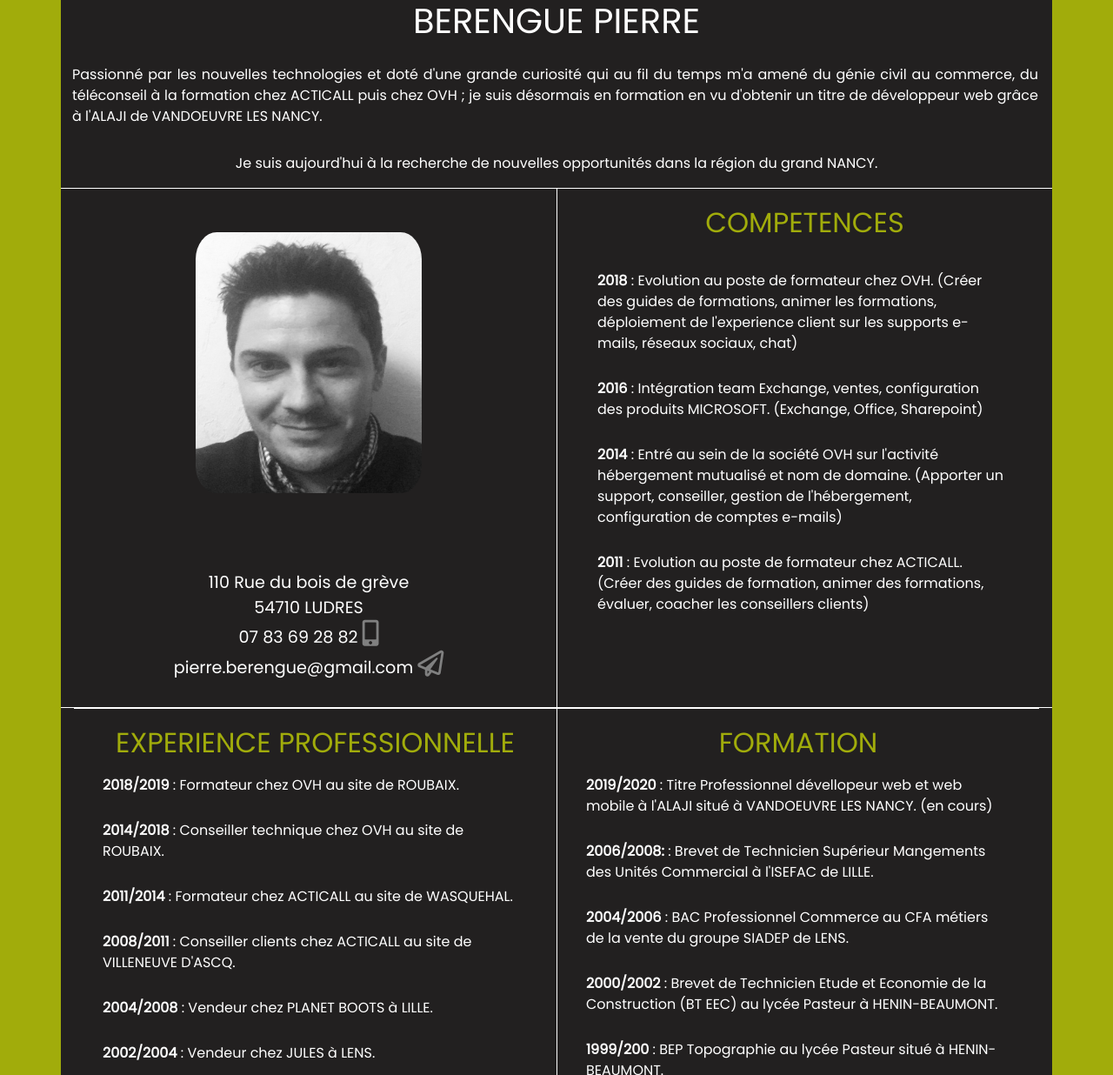
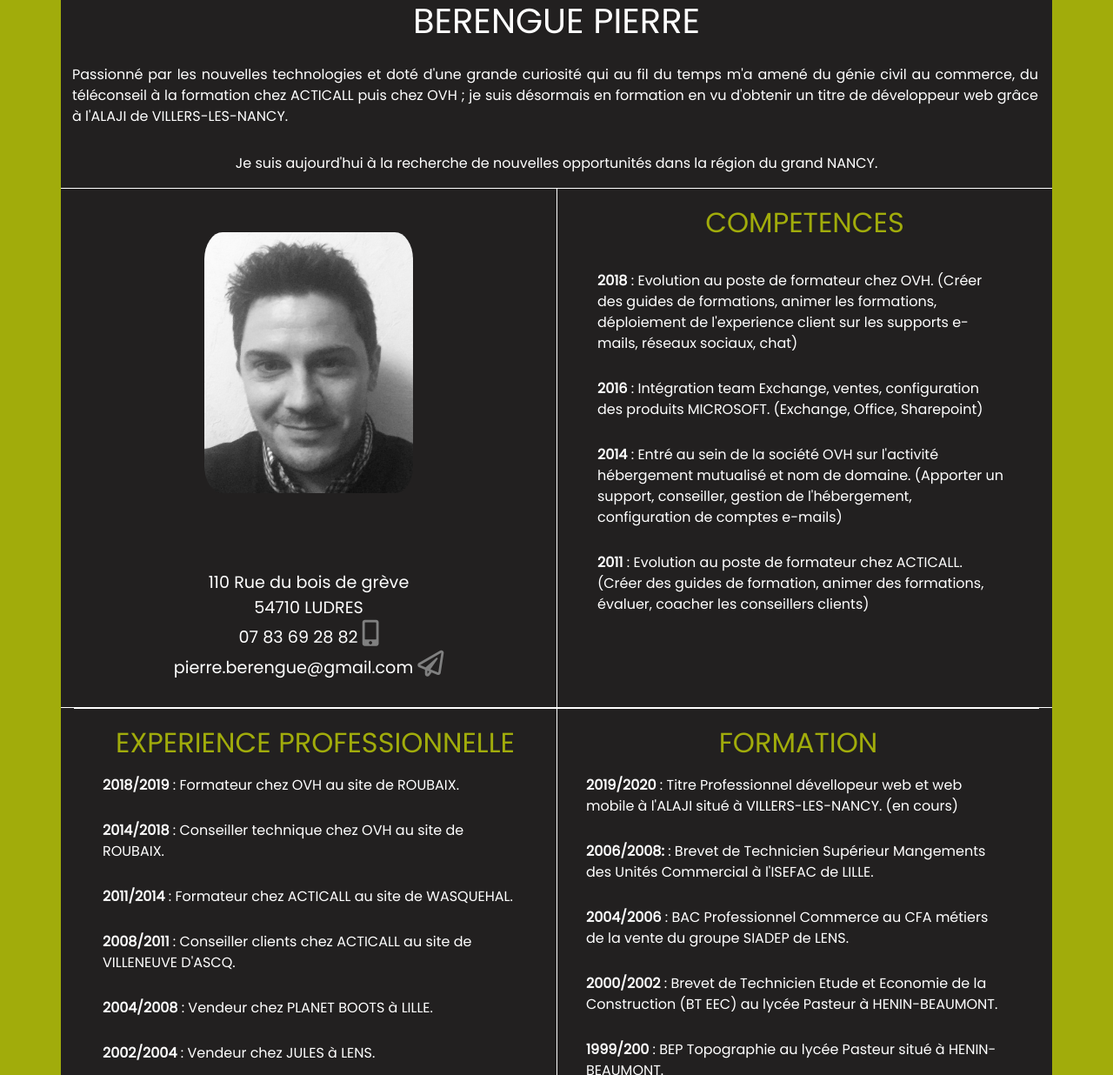
Before and after one commit to Pierre590/Pierre590.github.io, a plain HTML site: page index.html in a window 1280 px wide. Shown: the top 1236 px of the page at 87% size. Drawn offline with nearby package versions, Linux system fonts and the light colour scheme.

Commit message:
retouchephoto

```diff
--- a/cv.css
+++ b/cv.css
@@ -73,7 +73,7 @@ h2 {
 #img{
     border-radius:17%;
     padding: 30px;
-    width: 320px;
+    width: 300px;
     height: 360px;
     transform: ;
 }
--- a/index.html
+++ b/index.html
@@ -23,7 +23,7 @@
                     <h1>BERENGUE PIERRE</h1>
                 </div>
                 <div class="pres text-justify">
-                    <p> Passionné par les nouvelles technologies et doté d'une grande curiosité qui au fil du temps m'a amené du génie civil au commerce, du téléconseil à la formation chez ACTICALL puis chez OVH ; je suis désormais en formation en vu d'obtenir un titre de développeur web grâce à l'ALAJI de VANDOEUVRE LES NANCY.
+                    <p> Passionné par les nouvelles technologies et doté d'une grande curiosité qui au fil du temps m'a amené du génie civil au commerce, du téléconseil à la formation chez ACTICALL puis chez OVH ; je suis désormais en formation en vu d'obtenir un titre de développeur web grâce à l'ALAJI de VILLERS-LES-NANCY.
                     </p>
                 </div>
                 <p class="col-12 text-center">Je suis aujourd'hui à la recherche de nouvelles opportunités dans la région du grand NANCY.</p>
@@ -104,7 +104,7 @@
                         </div>
                         <div class="competences">
                             <div><span>2019/2020</span> : Titre Professionnel dévellopeur web et web mobile à l'ALAJI
-                                situé à VANDOEUVRE LES NANCY. (en cours) </div>
+                                situé à VILLERS-LES-NANCY. (en cours) </div>
                             <div><span>2006/2008:</span> : Brevet de Technicien Supérieur Mangements des Unités
                                 Commercial à l'ISEFAC de LILLE.</div>
                             <div><span>2004/2006</span> : BAC Professionnel Commerce au CFA métiers de la vente du groupe
```
